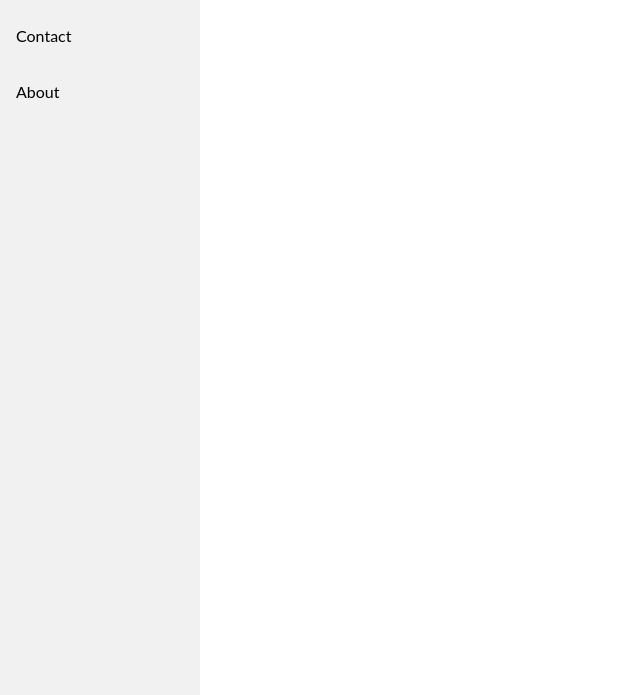
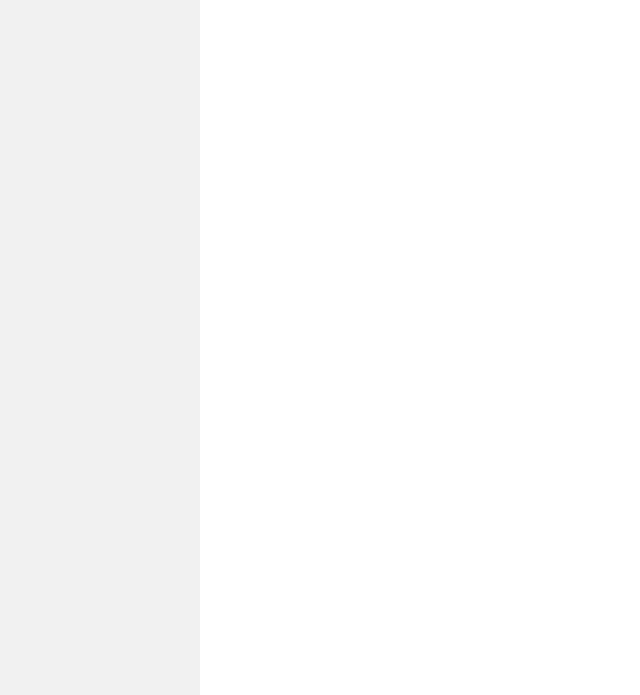
Before and after one commit to ansulagrawal/Job-Portal, a PHP site: page / in a window 1280 px wide. Shown: the part 162-857 px from the top of the page, without its empty margins (0-640 px from the left). Run offline with PHP 8.4, Linux system fonts and the light colour scheme; data that the repository does not hold is empty.

Commit message:
commit: 5

```diff
--- a/index.php
+++ b/index.php
@@ -3,8 +3,6 @@
       <div class="sidebar mt-2">
          <a class="active" href="index.php">Job</a>
          <a href="jobs.php">Candidates Applied</a>
-         <a href="#contact">Contact</a>
-         <a href="#about">About</a>
       </div>
       <div class="content">
          <p class="mt-3">
--- a/jobs.php
+++ b/jobs.php
@@ -3,8 +3,6 @@
       <div class="sidebar mt-2">
          <a href="index.php">Job</a>
          <a class="active" href="jobs.php">Candidates Applied</a>
-         <a href="#contact">Contact</a>
-         <a href="#about">About</a>
       </div>
       <div class="content">
          <div class="mt-4">
```
